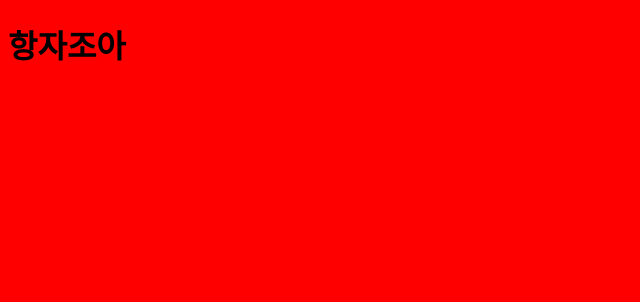
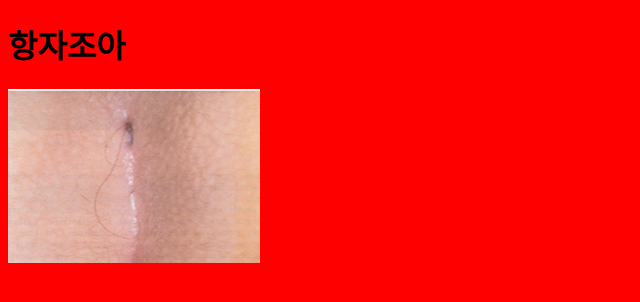
Before and after one commit to CuteMini06/sex, a plain HTML site: page index.html in a window 1280 px wide. Shown: the whole page, without its empty margins (0-640 px from the left). Drawn offline with Linux system fonts and the light colour scheme.

Commit message:
Add files via upload

```diff
--- a/index.html
+++ b/index.html
@@ -7,5 +7,6 @@
 </head>
 <body style="background-color: red;">
     <h1>항자조아<h1>
+        <img src="centercon6_03.png"
 </body>
 </html>
```
Also changed, not shown: centercon6_03.png (added).
